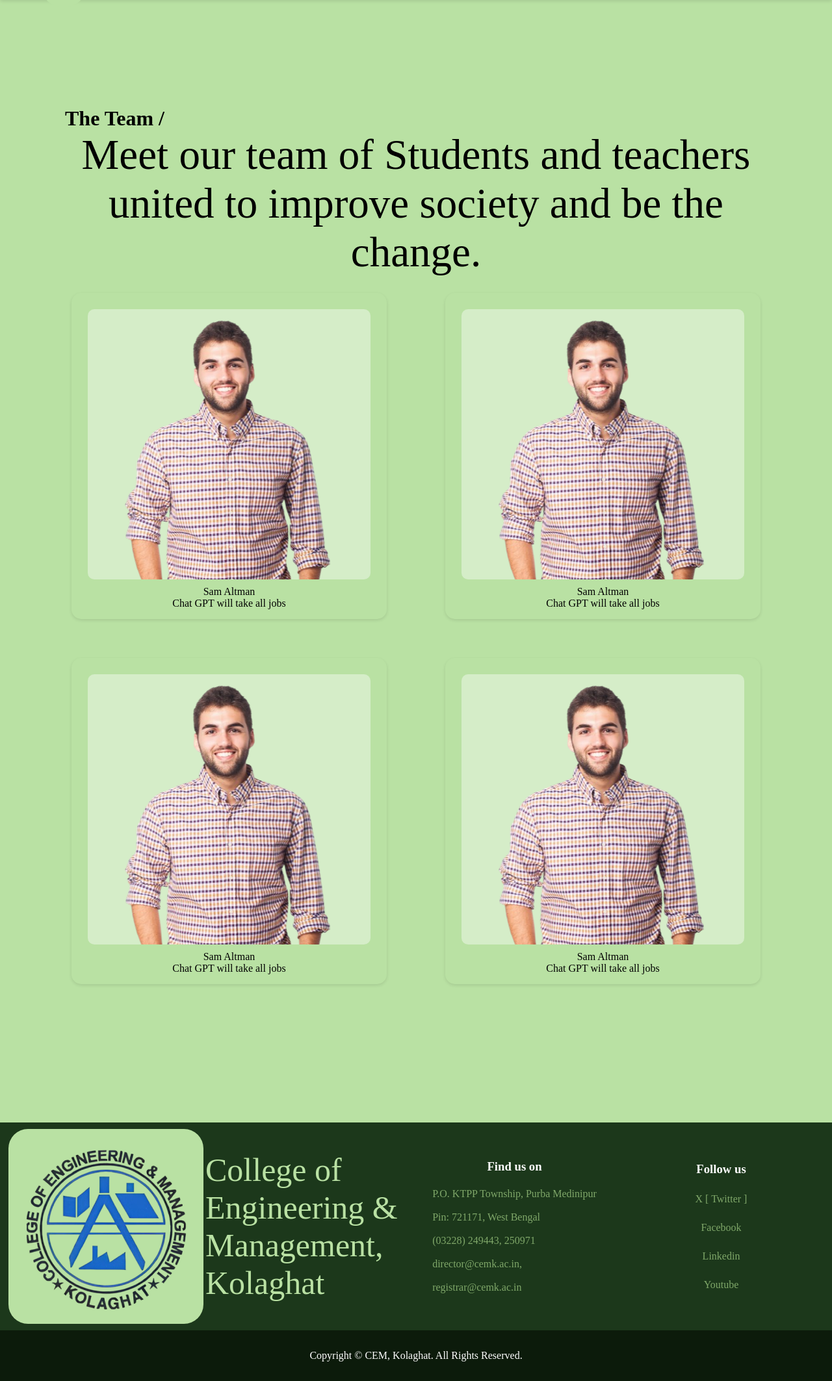
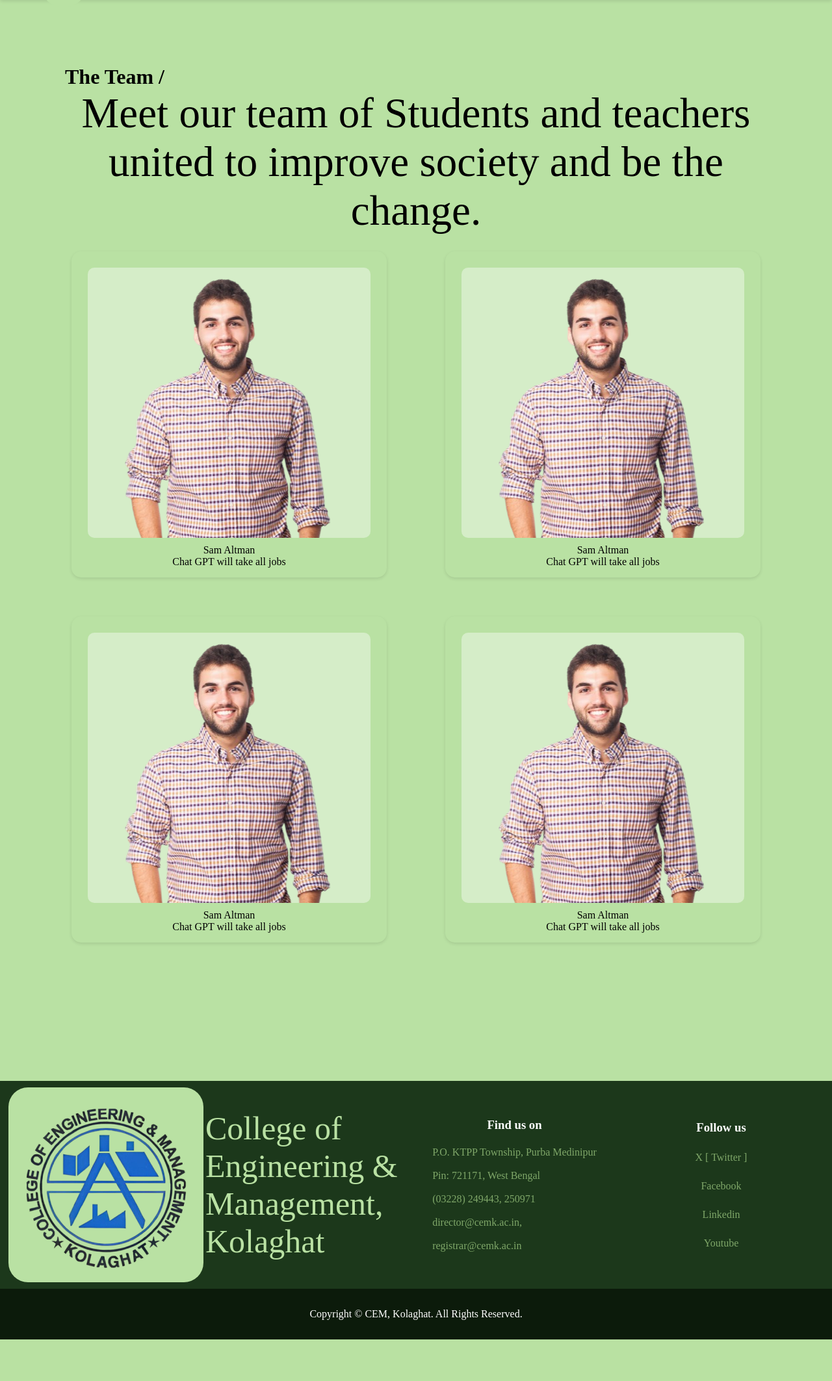
Before and after one commit to SombitPramanik/NSS, a Flask app: page /Members in a window 1280 px wide. Shown: the part 60-2186 px from the top of the page at 65% size. After the commit the page ends 2122 px from the top, so only its background shows below. Run offline with Flask 3, Linux system fonts and the light colour scheme.

Commit message:
remove extra margine from the members page start

```diff
--- a/templates/members.html
+++ b/templates/members.html
@@ -11,7 +11,6 @@
         background: #b9e1a3;
       }
       main {
-        margin-top: 5%;
         display: flex;
         align-items: start;
       }
```
